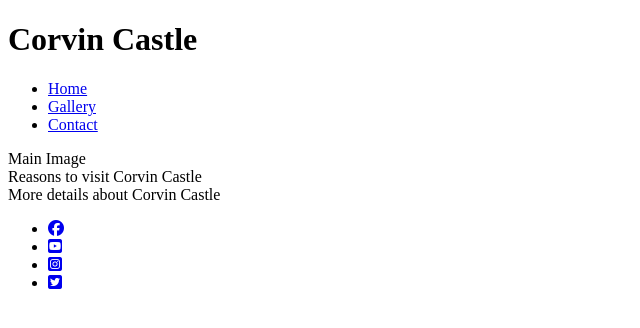
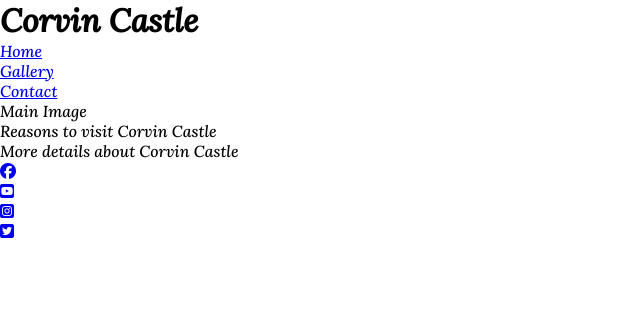
Before and after one commit to mitzusca/corvin-castle, a plain HTML site: page index.html in a window 1280 px wide. Shown: the whole page, without its empty margins (0-640 px from the left). Drawn offline with Linux system fonts and the light colour scheme.

Commit message:
Add google fonts and remove default padding, margins and borders

```diff
--- a/assets/css/style.css
+++ b/assets/css/style.css
@@ -1,3 +1,10 @@
+@import url('https://fonts.googleapis.com/css2?family=Lora:ital,wght@1,500&display=swap');
+* {
+    margin: 0;
+    padding: 0;
+    border: none;
+}
 body {
-    font-family: Serif;
+    font-family: 'Lora', serif;
+    font-weight: 300;
 }
```
